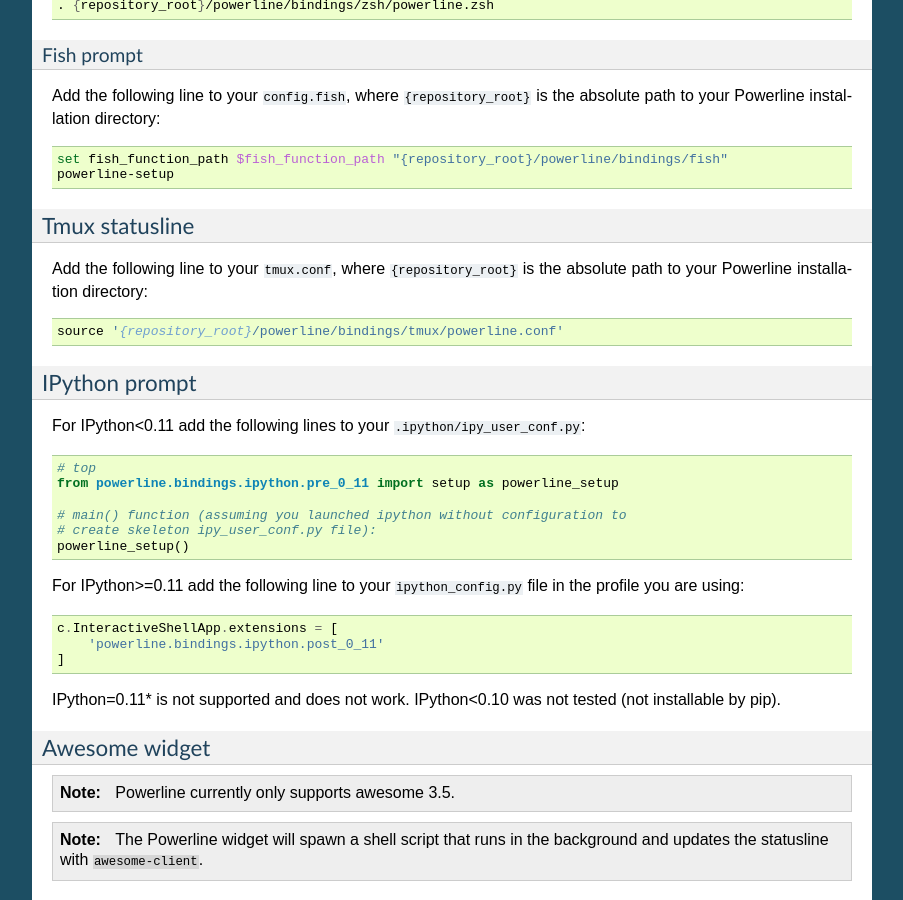
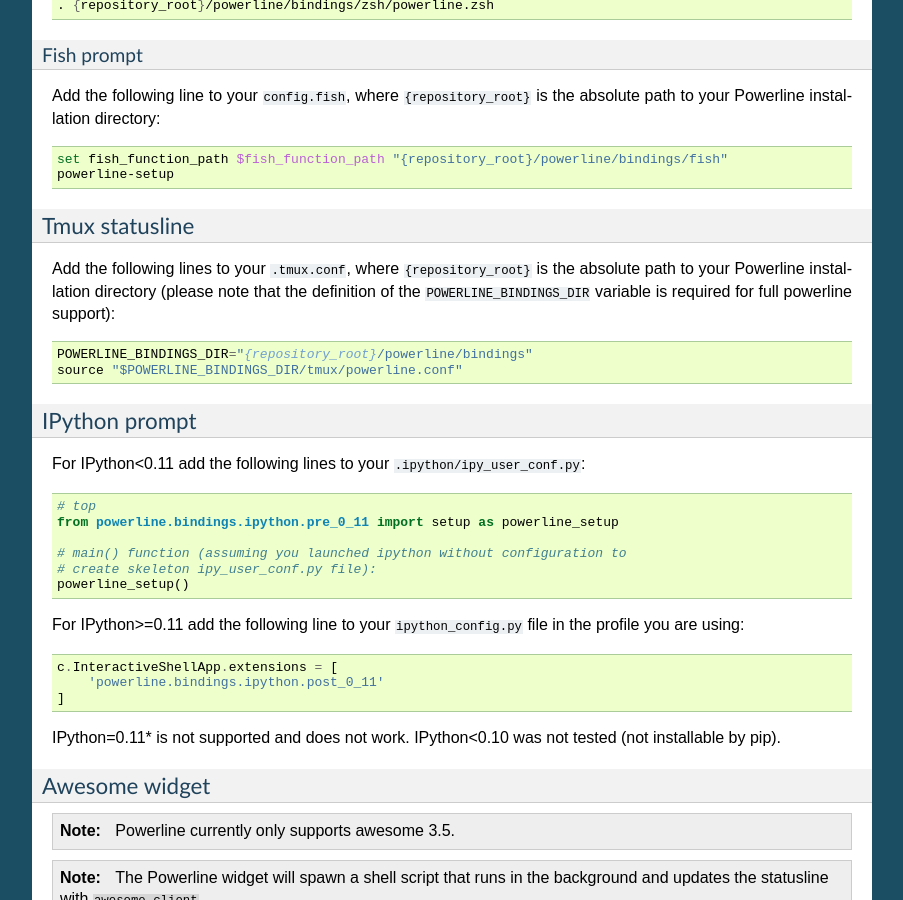
Before and after one commit to someyooyo/someyooyo, a Sphinx documentation site: the page built from docs/source/overview.rst, in a window 1280 px wide and 900 px high, scrolled down 2429 px. Shown: the whole window, without its empty margins (198-1101 px from the left). Built offline with Sphinx 7.4.7, drawn with Linux system fonts in a browser that asks for light colours.

Commit message:
tmux: Enhance version checking for tmux
tmux configuration has become very fragmented between versions due to a
combination of new features and deprecation of older options. As such,
version checking for tmux became a requirement to allow maximum
functionality along with version-appropriate configuration. However,
wrapping nearly every line with `if-shell` is tedious and becomes
virtually unreadable.

This enhancement to tmux version-checking creates a logical
configuration file structure that reflects the development of tmux. As
additional configurations are added and tmux development continues, this
structure can be leveraged appropriately and extended as needed.

Rather than having multiple `if-shell` checks for the same version, each
version or version group with specific requirements can be checked only
once. This leads to simpler and fewer `if-shell` version checks. It also
reduces the ambiguity introduced by complex `if-shell` commands that
include an 'else' conditional.

A caveat to adding this enhancement is the additional requirement of the
end user to add a tmux variable definition (`POWERLINE_BINDINGS_DIR`) to
his/her `~/.tmux.conf` file. For existing tmux users leveraging
powerline, this may prove to be a slight one-time nuisance immediately
after upgrading. Without this definition, there is no way to determine
the location of the additional tmux powerline config files that have
been added with this enhancement. The docs have also been updated in
this commit to reflect this initial configuration requirement change.
Also added are some additional troubleshooting notes that point to
definition of this variable as a potential issue. Powerline will
continue to work without the definition of `POWERLINE_BINDINGS_DIR`, but
some of the functionality will be reduced and the appearance incomplete
(i.e. colors).

Ultimately, the caveat above is a small price to pay in exchange for a
framework that can be leveraged for proper version-appropriate
configuration of tmux going forward.

```diff
--- a/docs/source/installation/troubleshooting-common.rst
+++ b/docs/source/installation/troubleshooting-common.rst
@@ -9,6 +9,8 @@ I'm using tmux and Powerline looks like crap, what's wrong?
 * If you're using iTerm2, make sure that you have enabled the setting
   :guilabel:`Set locale variables automatically` in :menuselection:`Profiles
   --> Terminal --> Environment`.
+* Check to ensure that ``POWERLINE_BINDINGS_DIR`` is properly defined in your
+  ``.tmux.conf`` file as indicated in the :ref:`tmux usage <tmux-statusline>`
 
 I’m using tmux/screen and Powerline is colorless
 ------------------------------------------------
@@ -18,6 +20,10 @@ I’m using tmux/screen and Powerline is colorless
 * Alternative: set :ref:`additional_escapes <config-common-additional_escapes>`
   to ``"tmux"`` or ``"screen"``. Note that it is known to work perfectly in
   screen, but in tmux it may produce ugly spaces.
+* For ``tmux``, check to ensure that ``POWERLINE_BINDINGS_DIR`` is properly
+  defined in your ``.tmux.conf`` file as indicated in the :ref:`tmux usage
+  <tmux-statusline>`
+
 
 After an update something stopped working
 -----------------------------------------
--- a/docs/source/overview.rst
+++ b/docs/source/overview.rst
@@ -164,13 +164,18 @@ is the absolute path to your Powerline installation directory:
    set fish_function_path $fish_function_path "{repository_root}/powerline/bindings/fish"
    powerline-setup
 
+.. _tmux-statusline:
+
 Tmux statusline
 ---------------
 
-Add the following line to your :file:`tmux.conf`, where ``{repository_root}`` is
-the absolute path to your Powerline installation directory::
+Add the following lines to your :file:`.tmux.conf`, where ``{repository_root}``
+is the absolute path to your Powerline installation directory (please note that
+the definition of the ``POWERLINE_BINDINGS_DIR`` variable is required for full
+powerline support)::
 
-   source '{repository_root}/powerline/bindings/tmux/powerline.conf'
+   POWERLINE_BINDINGS_DIR="{repository_root}/powerline/bindings"
+   source "$POWERLINE_BINDINGS_DIR/tmux/powerline.conf"
 
 IPython prompt
 --------------
```
Also changed, not shown: 5 other files.
